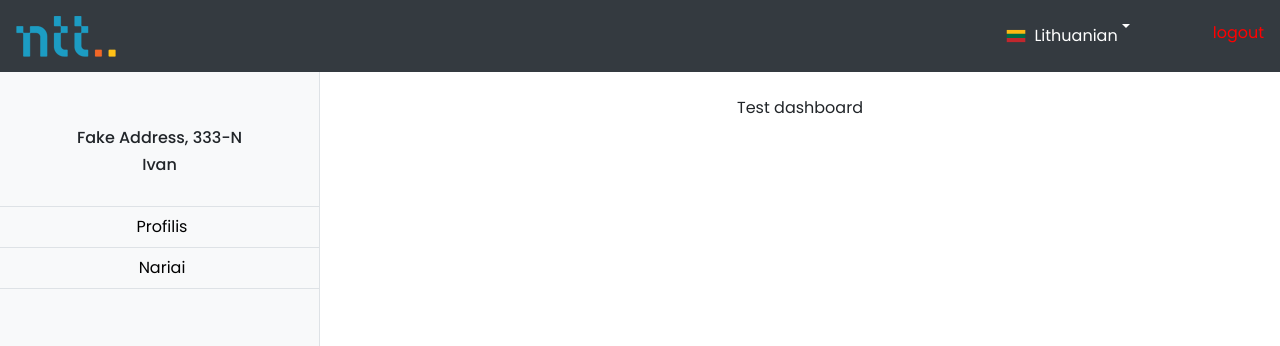
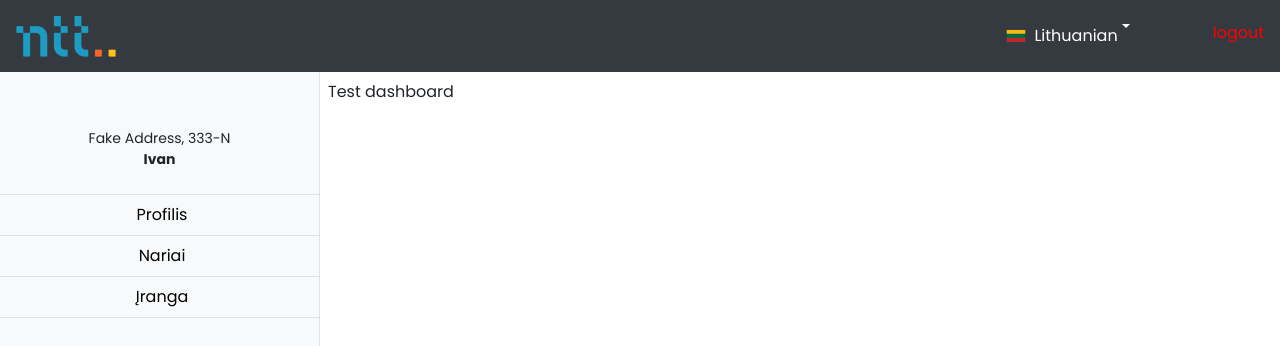
Before and after one commit to nionis99/intercom, a React (Create React App) app: page /login in a window 1280 px wide. Both pictures are taken after typing "Sample", "Sample123" into the empty fields and a click on the button "Prisijungti". Shown: the top 346 px of the page. Built offline with nearby package versions, Linux system fonts and the light colour scheme; some icons are missing.

Commit message:
profile fake data static layout

```diff
--- a/package.json
+++ b/package.json
@@ -19,6 +19,7 @@
     "moment": "^2.29.1",
     "node-sass": "^5.0.0",
     "react": "^17.0.1",
+    "react-avatar": "^3.10.0",
     "react-bootstrap": "^1.5.1",
     "react-dom": "^17.0.1",
     "react-facebook-login": "^4.1.1",
--- /dev/null
+++ b/src/components/Layout/Sidebar/SidebarItem/index.tsx
@@ -0,0 +1,26 @@
+import { NavLink } from 'react-router-dom';
+import { useTranslation } from 'react-i18next';
+import styles from '../sidebar.module.scss';
+import React from 'react';
+
+interface Props {
+  route: string;
+}
+
+const SidebarItem = ({ route }: Props) => {
+  const { t } = useTranslation();
+
+  return (
+    <li className="list-group-item p-0 border-bottom">
+      <NavLink
+        className={`d-flex align-items-center py-2 px-2 ${styles.link}`}
+        to={`/${route}`}
+        activeClassName={styles.selected}
+      >
+        <div className="d-flex w-100 align-items-center justify-content-center">{t(`${route}`)}</div>
+      </NavLink>
+    </li>
+  );
+};
+
+export default SidebarItem;
--- a/src/components/Layout/Sidebar/index.tsx
+++ b/src/components/Layout/Sidebar/index.tsx
@@ -1,44 +1,25 @@
 import React from 'react';
 import Container from 'react-bootstrap/Container';
 import { Location } from '@styled-icons/entypo/Location';
-import { NavLink } from 'react-router-dom';
-import { useTranslation } from 'react-i18next';
-import styles from './sidebar.module.scss';
+import SidebarItem from './SidebarItem';
 
-const Sidebar = () => {
-  const { t } = useTranslation();
+const routes = ['profile', 'members', 'equipment'];
 
-  return (
+const Sidebar = () => (
   <div className={`border-right border-light-99 bg-light content`}>
     <Container className="d-flex flex-column align-items-center justify-content-center py-4 border-bottom">
       <Location size={24} className="text-primary" />
-        <h6 className="mt-2">Fake Address, 333-N</h6>
-        <h6>Ivan</h6>
+      <small className="mt-2 text-center">Fake Address, 333-N</small>
+      <small className="font-weight-bold">Ivan</small>
     </Container>
     <div className="scroll">
       <ul className="list-group list-group-flush h-100">
-          <li className="list-group-item p-0 border-bottom">
-            <NavLink
-              className={`d-flex align-items-center py-2 px-2 ${styles.link}`}
-              to="/profile"
-              activeClassName={styles.selected}
-            >
-              <div className="d-flex w-100 align-items-center justify-content-center">{t('profile')}</div>
-            </NavLink>
-          </li>
-          <li className="list-group-item p-0 border-bottom">
-            <NavLink
-              className={`d-flex align-items-center py-2 px-2 ${styles.link}`}
-              to="/members"
-              activeClassName={styles.selected}
-            >
-              <div className="d-flex w-100 align-items-center justify-content-center">{t('members')}</div>
-            </NavLink>
-          </li>
+        {routes.map((route, index) => (
+          <SidebarItem route={route} key={index} />
+        ))}
       </ul>
     </div>
   </div>
 );
-};
 
 export default Sidebar;
--- a/src/components/Layout/Sidebar/sidebar.module.scss
+++ b/src/components/Layout/Sidebar/sidebar.module.scss
@@ -1,9 +1,4 @@
 @import 'src/styles/variables';
-
-
-.sidebar{
-  min-height: 80%;
-}
 
 .link {
   text-decoration: none;
--- a/src/components/Layout/index.tsx
+++ b/src/components/Layout/index.tsx
@@ -3,7 +3,6 @@ import LayoutHeader from 'components/Layout/Header';
 import Sidebar from 'components/Layout/Sidebar';
 import Row from 'react-bootstrap/Row';
 import Col from 'react-bootstrap/Col';
-import Container from 'react-bootstrap/Container';
 
 interface Props {
   children: ReactNode;
@@ -11,14 +10,14 @@ interface Props {
 
 const LayoutContainer = ({ children }: Props) => {
   return (
-    <div className="full-height w-100">
+    <div className="vh-100 w-100 content overflow-hidden">
       <LayoutHeader />
-      <Row className="d-flex content m-0">
+      <Row className="content d-flex m-0">
         <Col xs={3} className="p-0">
           <Sidebar />
         </Col>
-        <Col xs={9} className="h-100">
-          <Container className="d-flex justify-content-center my-4">{children}</Container>
+        <Col xs={9} className="d-flex content m-0 overflow-auto p-2">
+          {children}
         </Col>
       </Row>
     </div>
--- /dev/null
+++ b/src/pages/Equipment/index.tsx
@@ -0,0 +1,8 @@
+import React from 'react';
+import LayoutContainer from 'components/Layout';
+
+const EquipmentPage = () => {
+  return <LayoutContainer>Test dashboard</LayoutContainer>;
+};
+
+export default EquipmentPage;
--- a/src/pages/Profile/index.tsx
+++ b/src/pages/Profile/index.tsx
@@ -1,8 +1,65 @@
 import React from 'react';
 import LayoutContainer from 'components/Layout';
+import Container from 'react-bootstrap/Container';
+import Button from 'react-bootstrap/Button';
+import Row from 'react-bootstrap/Row';
+import Col from 'react-bootstrap/Col';
+import { Card } from 'react-bootstrap';
+import { useTranslation } from 'react-i18next';
+import Avatar from 'react-avatar';
 
 const ProfilePage = () => {
-  return <LayoutContainer>Test Profile</LayoutContainer>;
+  const { t } = useTranslation();
+  return (
+    <LayoutContainer>
+      <Card className="d-flex h-100 w-100 rounded justify-content-md-center bg-light overflow-auto">
+        <Container className="d-flex flex-column">
+          <Col md={12} className="d-flex flex-column align-items-center my-2 p-0">
+            <Avatar src="/images/user.png" className="mb-2" />
+            <div>Name</div>
+          </Col>
+          <Row className="d-flex">
+            <div className="d-flex justify-content-center col-lg-6 my-4 p-0">
+              <Container className="d-flex flex-column  align-items-center text-center">
+                <h6>{t('email')}: fake@fake.com</h6>
+                <h6>{t('telephone')}: +37066666666</h6>
+                <h6>{t('pin')}: 333</h6>
+                <h6>{t('family_members')}: 2</h6>
+                <h6>{t('my_cards')}: 2</h6>
+                <h6>{t('my_privileges')}: 4</h6>
+              </Container>
+            </div>
+            <div className="d-flex justify-content-center align-items-center col-lg-6 my-4">
+              <Container>
+                <Row>
+                  <div className="col-lg-6 mb-2 mb-lg-0">
+                    <Button variant="primary" className="w-100">
+                      {t('change_pin')}
+                    </Button>
+                  </div>
+                  <div className="col-lg-6 mb-2">
+                    <Button variant="primary" className="w-100">
+                      {t('add_cards')}
+                    </Button>
+                  </div>
+                  <div className="col-lg-12 mb-2">
+                    <Button variant="primary" className="w-100">
+                      {t('change_contacts')}
+                    </Button>
+                  </div>
+                  <div className="col-lg-12">
+                    <Button variant="primary" className="w-100">
+                      {t('change_password')}
+                    </Button>
+                  </div>
+                </Row>
+              </Container>
+            </div>
+          </Row>
+        </Container>
+      </Card>
+    </LayoutContainer>
+  );
 };
 
 export default ProfilePage;
--- a/src/routes/index.tsx
+++ b/src/routes/index.tsx
@@ -7,6 +7,7 @@ import LoginPage from 'pages/Login';
 import DashboardPage from 'pages/Dashboard';
 import ProfilePage from 'pages/Profile';
 import MembersPage from 'pages/Members';
+import EquipmentPage from 'pages/Equipment';
 
 const Routes = () => (
   <div className="d-flex flex-column flex-md-row full-height">
@@ -21,6 +22,9 @@ const Routes = () => (
         <AuthorizedRoute exact path="/members">
           <MembersPage />
         </AuthorizedRoute>
+        <AuthorizedRoute exact path="/equipment">
+          <EquipmentPage />
+        </AuthorizedRoute>
         <UnauthorizedRoute path="/login">
           <LoginPage />
         </UnauthorizedRoute>
--- a/src/styles/Layout/index.scss
+++ b/src/styles/Layout/index.scss
@@ -21,5 +21,6 @@ $headerHeight: 72px;
 }
 
 .content {
+  height: calc(100vh - #{$headerHeight});
   min-height: calc(100vh - #{$headerHeight});
 }
--- a/src/utils/i18n/translations/en.json
+++ b/src/utils/i18n/translations/en.json
@@ -9,6 +9,17 @@
     "password_required_error": "Password is required",
     "login": "Login",
     "profile": "Profile",
-    "members" : "Members"
+    "members": "Members",
+    "equipment": "Equipment",
+    "email": "E-mail",
+    "telephone": "Phone number",
+    "pin": "My PIN",
+    "family_members": "Family members",
+    "my_cards": "My cards",
+    "my_privileges": "My privileges",
+    "change_pin": "Change PIN code",
+    "add_cards": "Add cards",
+    "change_contacts": "Change contacts",
+    "change_password": "Change password"
   }
 }
--- a/src/utils/i18n/translations/lt.json
+++ b/src/utils/i18n/translations/lt.json
@@ -9,6 +9,17 @@
     "password_required_error": "Slaptažodis privalomas",
     "login": "Prisijungti",
     "profile": "Profilis",
-    "members" : "Nariai"
+    "members" : "Nariai",
+    "equipment": "Įranga",
+    "email": "El. paštas",
+    "telephone": "Tel. numeris",
+    "pin": "Mano PIN",
+    "family_members": "Šeimos nariai",
+    "my_cards": "Mano kortelės",
+    "my_privileges": "Mano durų teisės",
+    "change_pin": "Keisti PIN kodą",
+    "add_cards": "Pridėti kortelių",
+    "change_contacts": "Keisti kontaktus",
+    "change_password": "Keisti slaptažodį"
   }
 }
--- a/src/utils/i18n/translations/ru.json
+++ b/src/utils/i18n/translations/ru.json
@@ -9,6 +9,17 @@
     "password_required_error": "Password is required",
     "login": "Login",
     "profile": "Profile",
-    "members" : "Members"
+    "members" : "Members",
+    "equipment": "Equipment",
+    "email": "E-mail",
+    "telephone": "Phone number",
+    "pin": "My PIN",
+    "family_members": "Family members",
+    "my_cards": "My cards",
+    "my_privileges": "My privileges",
+    "change_pin": "Change PIN code",
+    "add_cards": "Add cards",
+    "change_contacts": "Change contacts",
+    "change_password": "Change password"
   }
 }
```
Also changed, not shown: public/images/user.png (added), 1 other file (tests, documents, lock files or other folders). Lines whose indentation alone changed are shown as unchanged.
